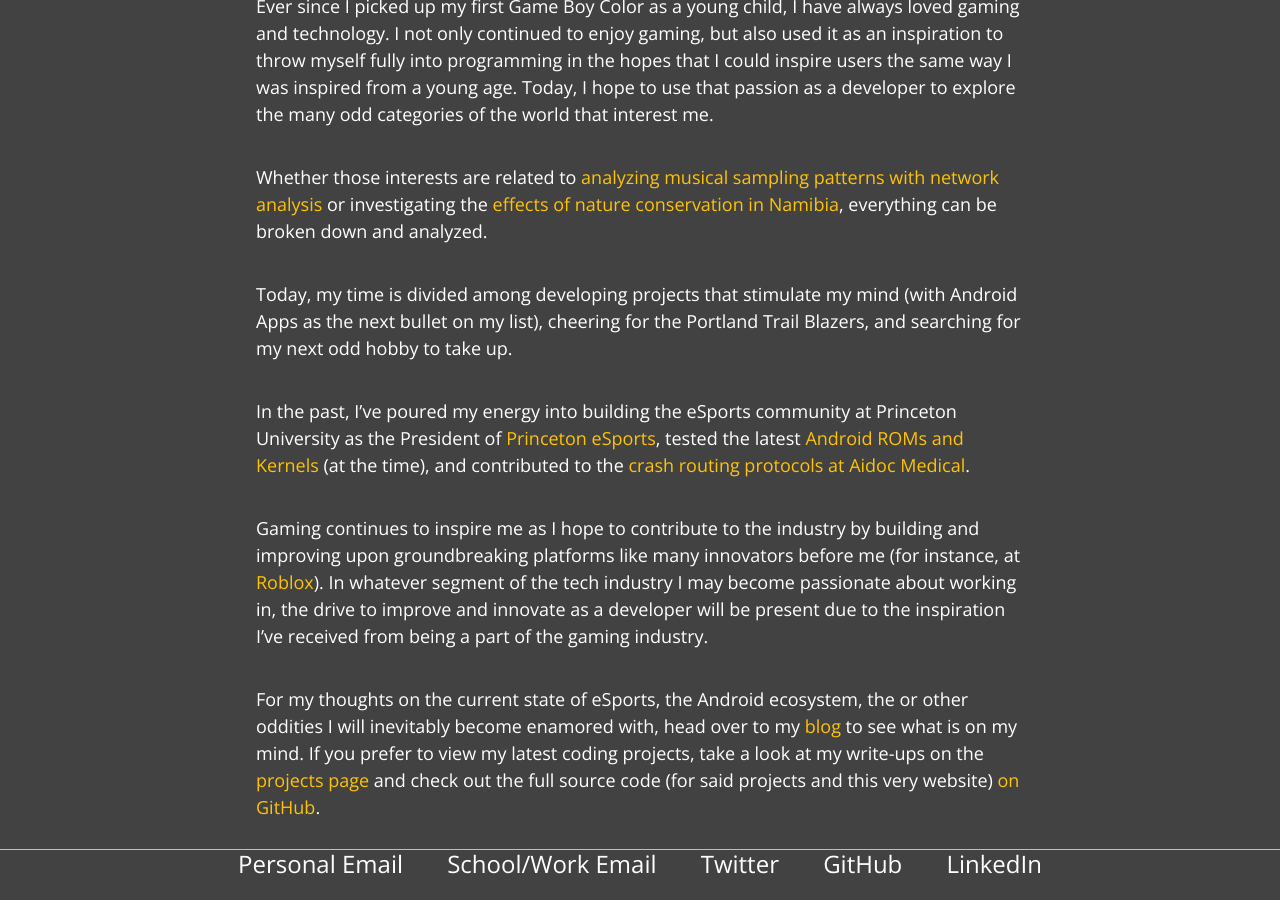
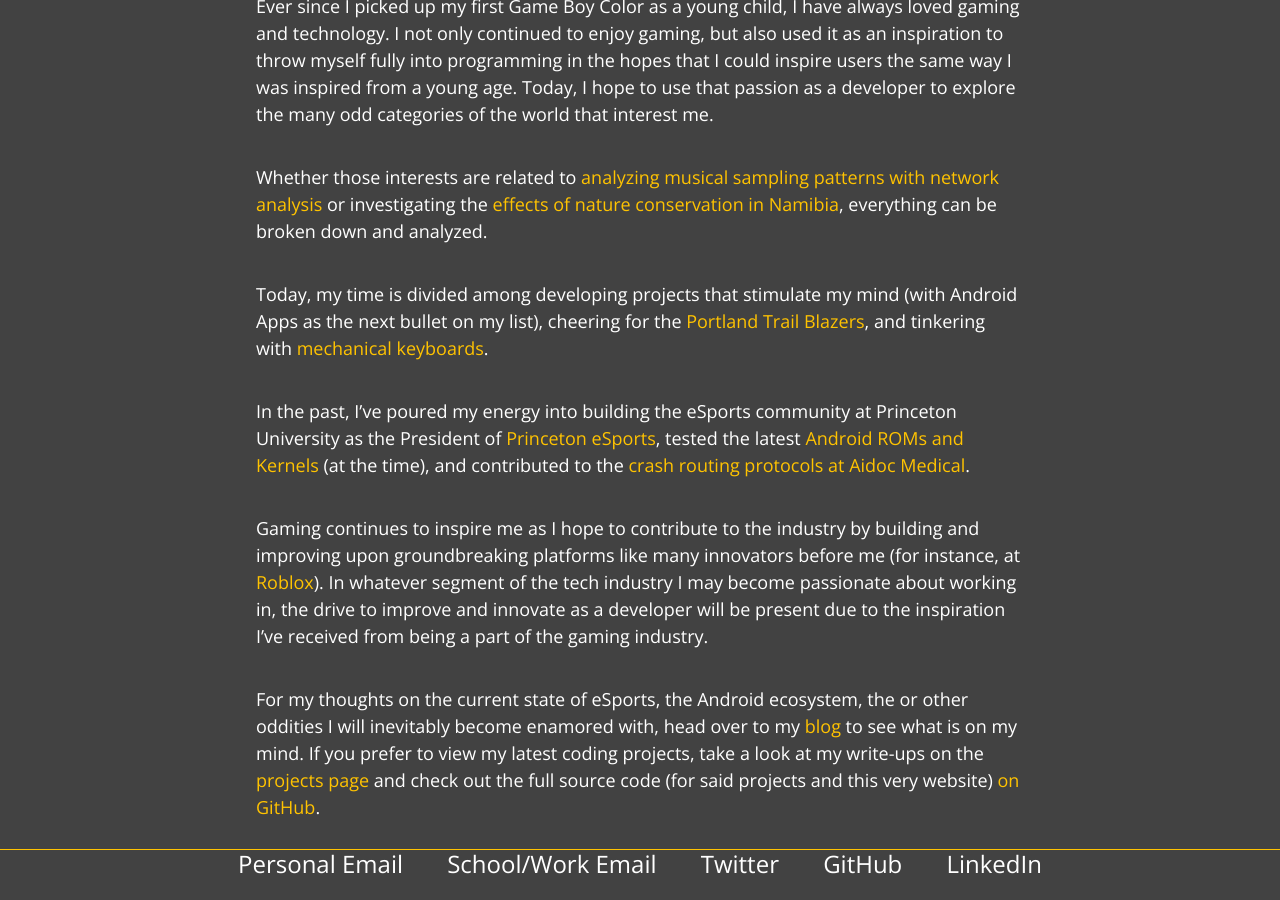
Before and after one commit to justintranjt/justintranjt.github.io, a Jekyll site: the page built from index.md, in a window 1280 px wide and 900 px high, scrolled down 1110 px. Built offline with Jekyll 4.4.1, drawn with Linux system fonts in a browser that asks for light colours.

Commit message:
keyboards!

```diff
--- a/index.md
+++ b/index.md
@@ -13,7 +13,7 @@
 
 Whether those interests are related to [analyzing musical sampling patterns with network analysis](https://justintranjt.me/projects/2019-05-07-Music-Sampling-Networks/) or investigating the [effects of nature conservation in Namibia](https://justintranjt.github.io/research/), everything can be broken down and analyzed.
 
-Today, my time is divided among developing projects that stimulate my mind (with Android Apps as the next bullet on my list), cheering for the Portland Trail Blazers, and searching for my next odd hobby to take up.
+Today, my time is divided among developing projects that stimulate my mind (with Android Apps as the next bullet on my list), cheering for the [Portland Trail Blazers](https://thefader-res.cloudinary.com/private_images/w_1260,c_limit,f_auto,q_auto:best/D46OaxbW0AA0mbU_hteq5o/damian-lillard-portland-trail-blazers-game-winner-blog.jpg), and tinkering with [mechanical keyboards](https://www.reddit.com/r/MechanicalKeyboards/).
 
 In the past, I've poured my energy into building the eSports community at Princeton University as the President of [Princeton eSports](https://www.facebook.com/groups/ptonesports/), tested the latest [Android ROMs and Kernels](https://forum.xda-developers.com/google-nexus-5) (at the time), and contributed to the [crash routing protocols at Aidoc Medical](https://justintranjt.me/projects/2018-08-31-POC/).
 
```
